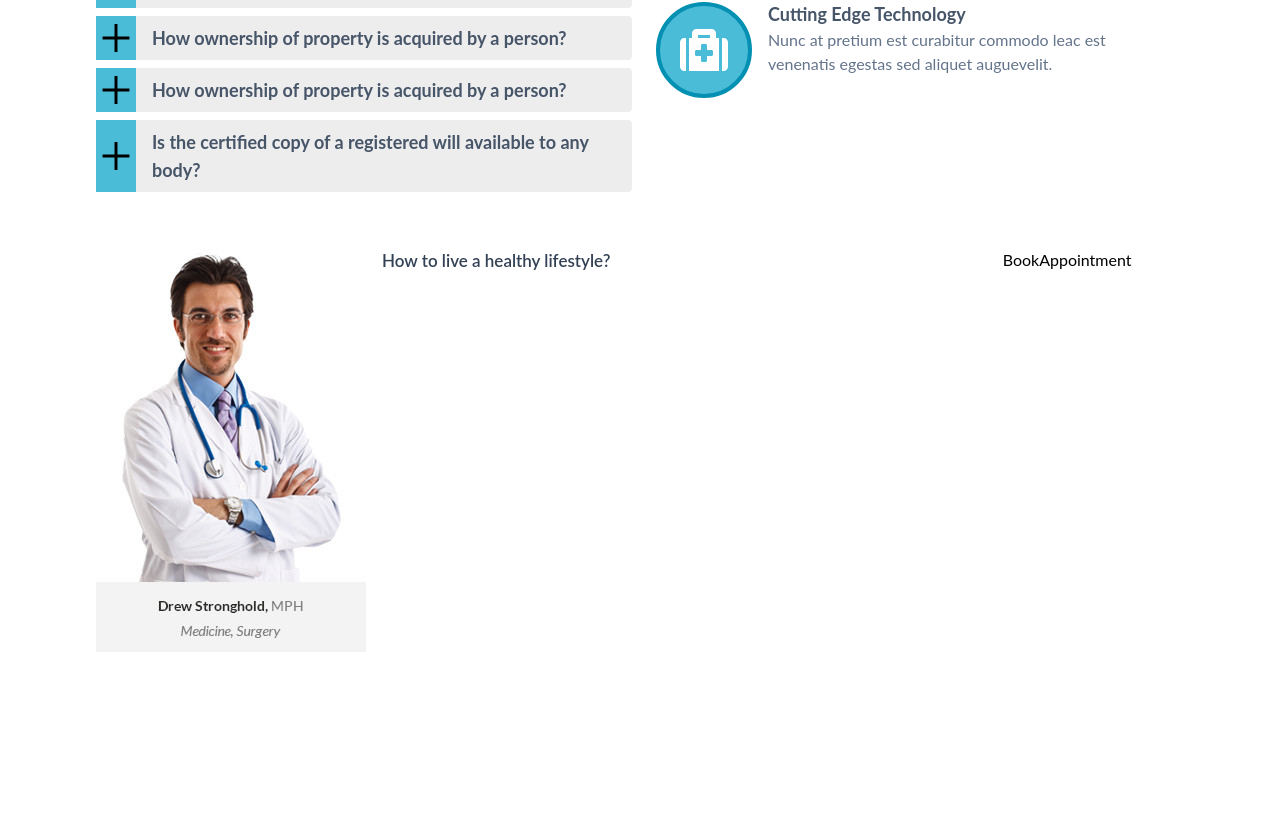
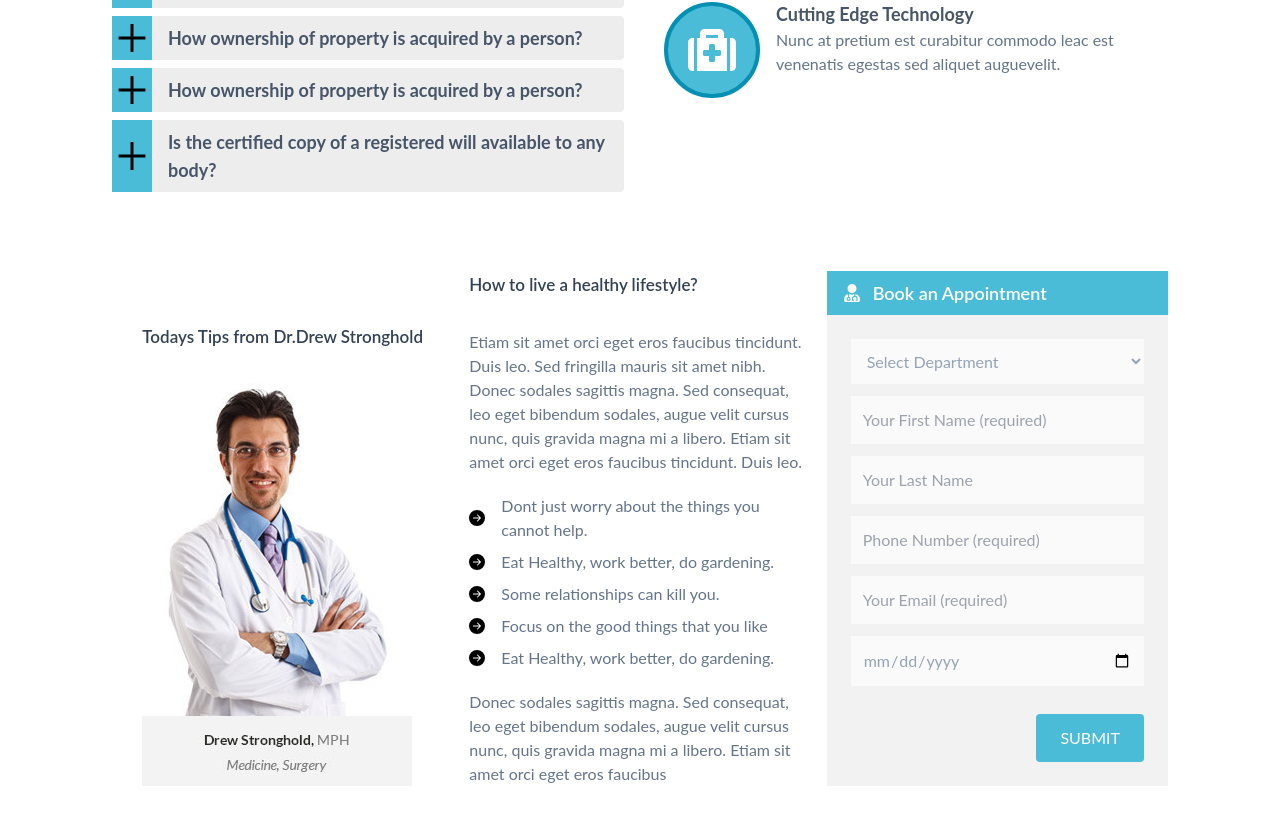
Before and after one commit to NiharMondal/soulmedic-client, a React (Create React App) app: page / in a window 1280 px wide. Shown: the part 1340-2164 px from the top of the page. Before the commit the page ends 2040 px from the top, so only its background shows below. Built offline with nearby package versions, Linux system fonts and the light colour scheme.

Commit message:
added doctors-tips

```diff
--- /dev/null
+++ b/src/components/@home/Appointment.js
@@ -0,0 +1,72 @@
+import React from "react";
+import { FaUserMd  } from "react-icons/fa";
+export default function Appointment() {
+   return (
+      <div>
+         <h2 className="flex items-center bg-[#4BBCD7] px-4 text-white">
+            <span className="mr-3">
+               <FaUserMd />
+            </span>
+            Book an Appointment
+         </h2>
+         <div className="p-6">
+            <form >
+               <select
+                  name="diff"
+                  id="diff"
+                  className=" p-3 w-full bg-[#fafafa] mb-3 focus:outline-none cursor-pointer text-slate-400"
+               >
+                  <option name="" id="diff">
+                     Select Department
+                  </option>
+                  <option name="" id="">
+                     Gynacelogy
+                  </option>
+                  <option name="" id="">
+                     Blood Bank
+                  </option>
+                  <option name="" id="">
+                     Opthalmology
+                  </option>
+                  <option name="" id="">
+                     Oncology
+                  </option>
+               </select>
+               <input
+                  type="text"
+                  placeholder="Your First Name (required)"
+                  className="p-3 w-full bg-[#fafafa] mb-3 focus:outline-none"
+               />
+               <input
+                  type="text"
+                  placeholder="Your Last Name "
+                  className="p-3 w-full bg-[#fafafa] mb-3 focus:outline-none"
+               />
+               <input
+                  type="text"
+                  placeholder="Phone Number (required)"
+                  className="p-3 w-full bg-[#fafafa] mb-3 focus:outline-none"
+               />
+               <input
+                  type="email"
+                  placeholder="Your Email (required)"
+                  className="p-3 w-full bg-[#FAFAFA] mb-3 focus:outline-none"
+               />
+               <input
+                  type="date"
+                  className="p-3 w-full bg-[#FAFAFA] mb-3 focus:outline-none text-slate-400"
+               />
+               <div className="flex justify-end pt-4">
+                  <button
+                     type="submit"
+                     className="bg-[#4BBCD7] px-6 py-3 text-white rounded"
+                  >
+
+                     SUBMIT
+                  </button>
+               </div>
+            </form>
+         </div>
+      </div>
+   );
+}
--- a/src/components/@home/DoctorsTips/BookAppointment.js
+++ /dev/null
@@ -1,7 +0,0 @@
-import React from 'react'
-
-export default function BookAppointment() {
-  return (
-    <div>BookAppointment</div>
-  )
-}
--- a/src/components/@home/DoctorsTips/Doctor.js
+++ /dev/null
@@ -1,14 +0,0 @@
-import React from 'react'
-import doctor from '../../../assets/doctor.jpg'
-export default function Doctor() {
-  return (
-     <div className="w-5/6 md:flex gap-4">
-        <div className=' flex justify-center'>
-           <img src={doctor} alt="doctorPhoto" />
-        </div>
-        <div>
-           <h6>How to live a healthy lifestyle?</h6>
-        </div>
-     </div>
-  );
-}
--- a/src/components/@home/DoctorsTips/DoctorsTips.js
+++ /dev/null
@@ -1,12 +0,0 @@
-import React from 'react'
-import BookAppointment from './BookAppointment'
-import Doctor from './Doctor'
-
-export default function DoctorsTips() {
-  return (
-     <div className='md:flex lg:container px-4 lg:py-12'>
-        <Doctor />
-        <BookAppointment/>
-    </div>
-  )
-}
--- a/src/components/@home/faq/About.jsx
+++ b/src/components/@home/faq/About.jsx
@@ -2,7 +2,7 @@ import Accordion from './Accordion'
 import Why from './Why'
 export default function About() {
   return (
-     <section className="grid grid-cols-1 gap-4 lg:grid-cols-2 lg:container px-4">
+     <section className="grid grid-cols-1 gap-8 lg:grid-cols-2 lg:container px-4">
         <Accordion />
         <Why />
      </section>
--- /dev/null
+++ b/src/components/DoctorsTips.js
@@ -0,0 +1,55 @@
+import React from 'react'
+import doctorAvatar from '../assets/doctor.jpg'
+import { healthyLifeList } from '../utils/dummyData/healthyLifeList';
+import { BsFillArrowRightCircleFill } from "react-icons/bs";
+import Appointment from './@home/Appointment';
+const HealthTips = ({ advice }) => {
+   return (
+      <div className='py-1'>
+         <p className="flex items-center" >
+            {" "}
+            <span className='mr-4 text-black'>
+               {" "}
+               <BsFillArrowRightCircleFill />{" "}
+            </span>{" "}
+            {advice.advice}{" "}
+         </p>
+      </div>
+   );
+}
+
+export default function DoctorsTips() {
+  return (
+     <div className="px-4 xl:container grid grid-cols-1 lg:grid-cols-3 gap-4 py-12 items-end">
+        <div className="flex items-end justify-center">
+           <div>
+              <h6 className='pb-8'>Todays Tips from Dr.Drew Stronghold</h6>
+              <img src={doctorAvatar} alt="doctorAvatar" />
+           </div>
+        </div>
+        <div className="pt-6">
+           <h6>How to live a healthy lifestyle?</h6>
+           <div className="pt-4 text-slate-500">
+              <p className="py-4">
+                 Etiam sit amet orci eget eros faucibus tincidunt. Duis leo. Sed
+                 fringilla mauris sit amet nibh. Donec sodales sagittis magna.
+                 Sed consequat, leo eget bibendum sodales, augue velit cursus
+                 nunc, quis gravida magna mi a libero. Etiam sit amet orci eget
+                 eros faucibus tincidunt. Duis leo.
+              </p>
+              {healthyLifeList.map((item, index) => (
+                 <HealthTips advice={item} key={index} />
+              ))}
+              <p className="pt-4">
+                 Donec sodales sagittis magna. Sed consequat, leo eget bibendum
+                 sodales, augue velit cursus nunc, quis gravida magna mi a
+                 libero. Etiam sit amet orci eget eros faucibus
+              </p>
+           </div>
+        </div>
+        <div className="bg-[#F2F2F2]">
+           <Appointment />
+        </div>
+     </div>
+  );
+}
--- a/src/pages/Home.jsx
+++ b/src/pages/Home.jsx
@@ -1,7 +1,8 @@
 import React from 'react'
 import {Banner, Services} from '../components/@home'
-import DoctorsTips from '../components/@home/DoctorsTips/DoctorsTips'
+
 import About from '../components/@home/faq/About'
+import DoctorsTips from '../components/DoctorsTips'
 
 
 export default function Home() {
--- /dev/null
+++ b/src/utils/dummyData/healthyLifeList.js
@@ -0,0 +1,17 @@
+export const healthyLifeList = [
+   {
+      advice: "Dont just worry about the things you cannot help."
+   },
+   {
+      advice: "Eat Healthy, work better, do gardening."
+   },
+   {
+      advice: "Some relationships can kill you."
+   },
+   {
+      advice: "Focus on the good things that you like"
+   },
+   {
+      advice: "Eat Healthy, work better, do gardening."
+   },
+];
--- a/tailwind.config.js
+++ b/tailwind.config.js
@@ -5,7 +5,7 @@ module.exports = {
    theme: {
       extend: {
          container: {
-            padding: "6rem",
+            padding: "7rem",
          },
       },
    },
```
